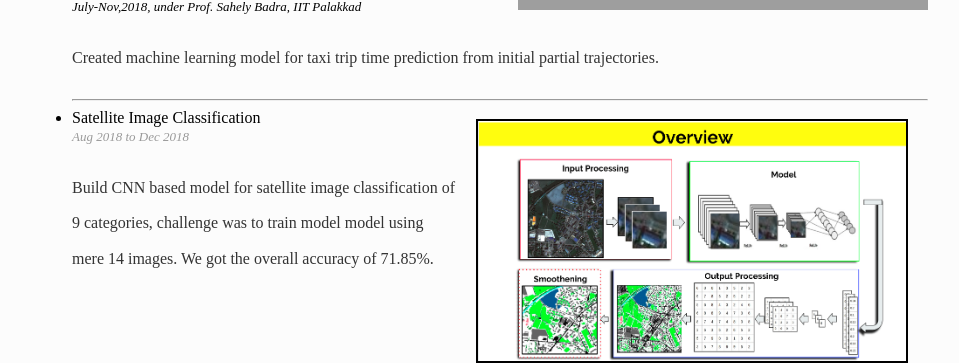
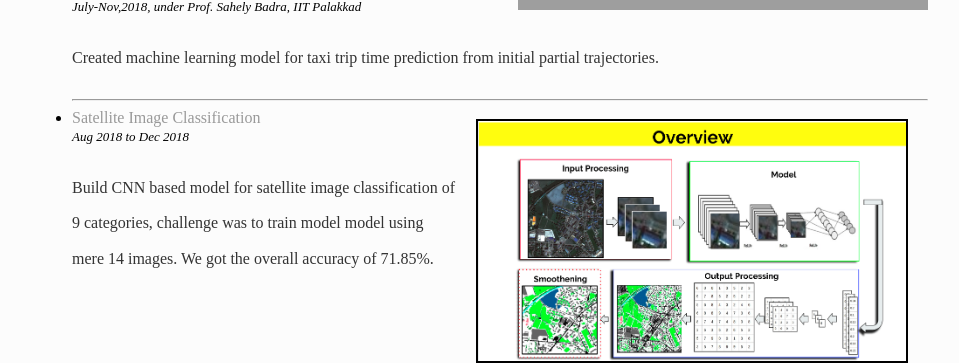
Before and after one commit to iamrajee/iamrajee.github.io, a Jekyll site: the page built from projects/index.html, in a window 1280 px wide. Shown: the part 1096-1459 px from the top of the page, without its empty margins (160-1119 px from the left). Built offline with Jekyll 4.4.1, drawn with Linux system fonts in a browser that asks for light colours; grey boxes are pictures that could not be loaded.

Commit message:
Update index.html

```diff
--- a/projects/index.html
+++ b/projects/index.html
@@ -39,8 +39,8 @@ title: PROJECTS
 		<hr/>
 
 		<li>
-			<img src="images/overview.png" style='height: 50%; width: 50%' align="right" border="2" HSPACE="20" VSPACE="10" />Satellite Image Classification</a>
-			<a href="https://github.com/iamrajee/Satellite_Image_Classfication">
+			<img src="images/overview.png" style='height: 50%; width: 50%' align="right" border="2" HSPACE="20" VSPACE="10" />
+			<a href="https://github.com/iamrajee/Satellite_Image_Classfication">Satellite Image Classification</a>
 		</li>
 		<font size="2"><em>Aug 2018 to Dec 2018</em></font>
 		<p><font size="3">Build CNN based model for satellite image classification of 9 categories, challenge was to train model model using mere 14 images. We got the overall accuracy of 71.85%.</font></p>
```
